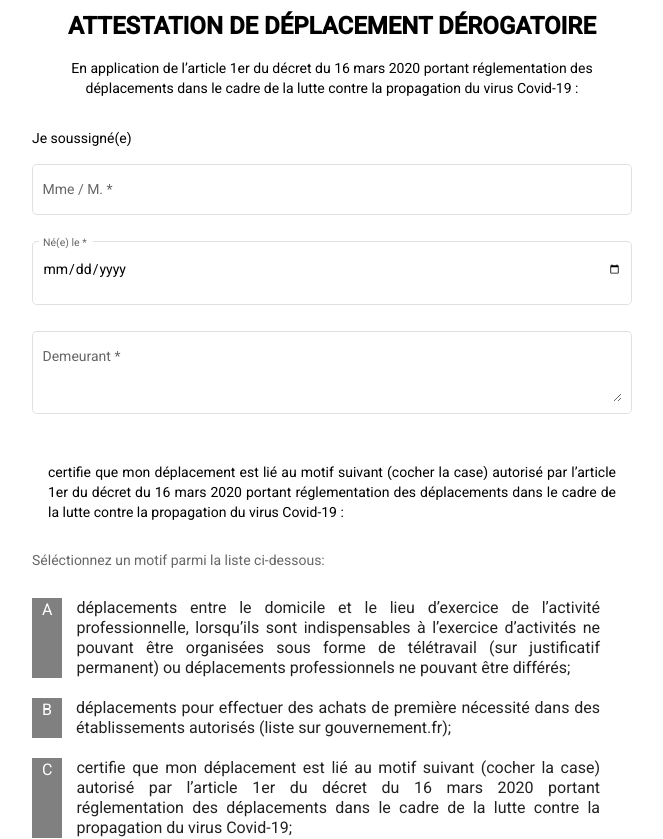
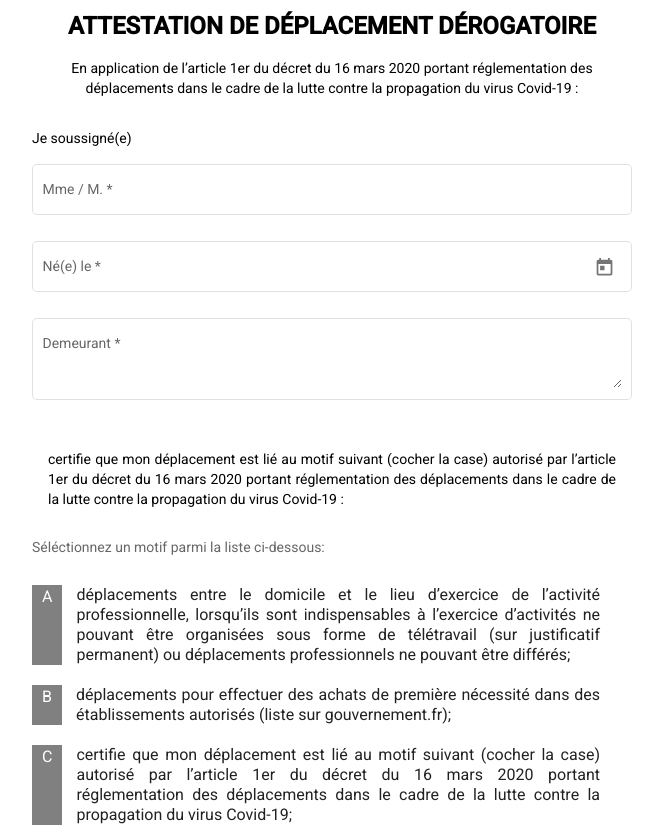
Before and after one commit to manekinekko/monattestationcovid.com, an Angular app: page / in a window 1280 px wide. Shown: the top 839 px of the page, without its empty margins (308-971 px from the left). Built offline with nearby package versions, Linux system fonts and the light colour scheme.

Commit message:
feat: add Material date picker

```diff
--- a/src/app/app.component.ts
+++ b/src/app/app.component.ts
@@ -30,8 +30,13 @@ import { MatSelectionList } from "@angular/material/list";
               autocomplete="off"
               formControlName="birthday"
               matInput
-              type="date"
+              [matDatepicker]="birthdatePicker"
             />
+            <mat-datepicker-toggle
+              matSuffix
+              [for]="birthdatePicker"
+            ></mat-datepicker-toggle>
+            <mat-datepicker touchUi #birthdatePicker></mat-datepicker>
           </mat-form-field>
           <mat-form-field appearance="outline">
             <mat-label>Demeurant</mat-label>
@@ -72,8 +77,13 @@ import { MatSelectionList } from "@angular/material/list";
               autocomplete="off"
               formControlName="date"
               matInput
-              type="date"
+              [matDatepicker]="signedOnDatePicker"
             />
+            <mat-datepicker-toggle
+              matSuffix
+              [for]="signedOnDatePicker"
+            ></mat-datepicker-toggle>
+            <mat-datepicker touchUi #signedOnDatePicker></mat-datepicker>
           </mat-form-field>
         </main>
         <main class="signature-pad">
```
Also changed, not shown: src/app/app.module.ts (+10 -9 lines).
